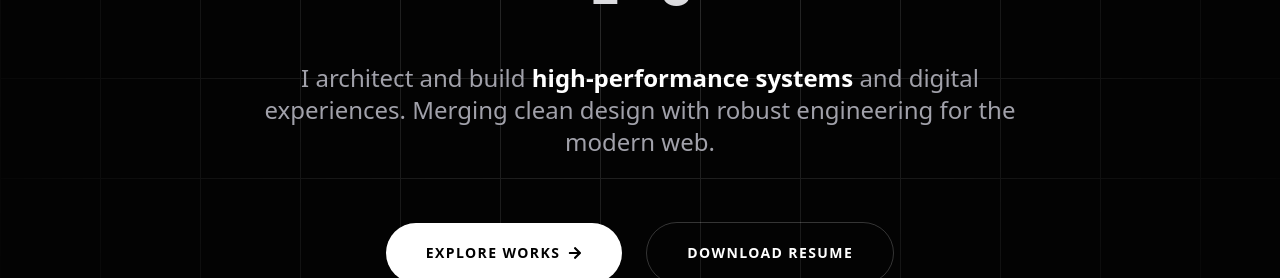
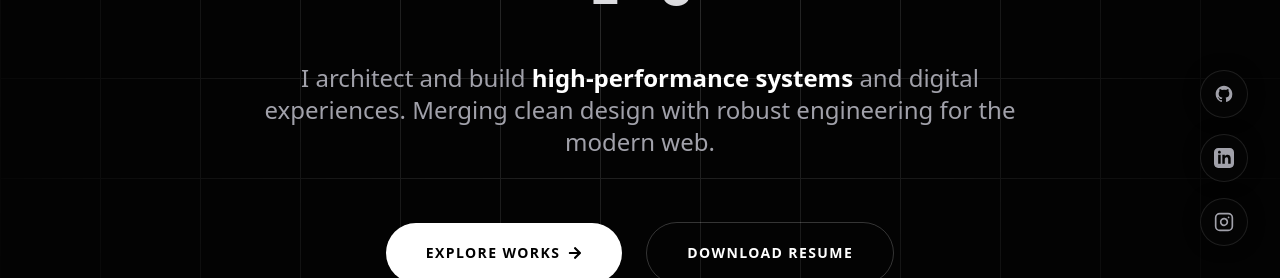
Before and after one commit to jdmkd/my-portfolio, a Next.js app: page / in a window 1280 px wide. Shown: the part 522-800 px from the top of the page. Built offline with nearby package versions, Linux system fonts and the light colour scheme.

Commit message:
feat: add floating social icons and update formatting

```diff
--- a/src/app/layout.tsx
+++ b/src/app/layout.tsx
@@ -6,6 +6,8 @@
 import RouteProgress from "@/widgets/RouteProgress";
 import PageWrapper from "@/widgets/PageWrapper";
 import Script from "next/script";
+
+import FloatingSocials from "@/components/FloatingSocials/FloatingSocials";
 
 const inter = Inter({
   subsets: ["latin"],
@@ -30,18 +32,18 @@
 }) {
   return (
     <html lang="en" className="scroll-smooth dark">
-      <body className={`${inter.variable} font-sans bg-black text-white antialiased selection:bg-[#111111] selection:text-white`}>
-
+      <body
+        className={`${inter.variable} font-sans bg-black text-white antialiased selection:bg-[#111111] selection:text-white`}
+      >
         {/* Main Grid Wrapper - Strict Editorial Border */}
-        <div className="w-full max-w-[1600px] mx-auto min-h-screen flex flex-col">
+        <div className="w-full max-w-[1600px] mx-auto min-h-screen flex flex-col relative">
           <Navbar />
           <RouteProgress />
 
-          <main className="flex-1 w-full flex flex-col">
-            {children}
-          </main>
+          <main className="flex-1 w-full flex flex-col">{children}</main>
 
           <Footer />
+          <FloatingSocials />
         </div>
 
         {process.env.NEXT_PUBLIC_MICROSOFT_CLARITY && (
--- /dev/null
+++ b/src/components/FloatingSocials/FloatingSocials.tsx
@@ -0,0 +1,90 @@
+"use client";
+import React from "react";
+import { motion } from "framer-motion";
+
+const GithubIcon = () => (
+  <svg className="w-5 h-5" fill="currentColor" viewBox="0 0 24 24">
+    <path
+      fillRule="evenodd"
+      d="M12 2C6.477 2 2 6.484 2 12.017c0 4.425 2.865 8.18 6.839 9.504.5.092.682-.217.682-.483 0-.237-.008-.868-.013-1.703-2.782.605-3.369-1.343-3.369-1.343-.454-1.158-1.11-1.466-1.11-1.466-.908-.62.069-.608.069-.608 1.003.07 1.531 1.032 1.531 1.032.892 1.53 2.341 1.088 2.91.832.092-.647.35-1.088.636-1.338-2.22-.253-4.555-1.113-4.555-4.951 0-1.093.39-1.988 1.029-2.688-.103-.253-.446-1.272.098-2.65 0 0 .84-.27 2.75 1.026A9.564 9.564 0 0112 6.844c.85.004 1.705.115 2.504.337 1.909-1.296 2.747-1.027 2.747-1.027.546 1.379.202 2.398.1 2.651.64.7 1.028 1.595 1.028 2.688 0 3.848-2.339 4.695-4.566 4.943.359.309.678.92.678 1.855 0 1.338-.012 2.419-.012 2.747 0 .268.18.58.688.482A10.019 10.019 0 0022 12.017C22 6.484 17.522 2 12 2z"
+      clipRule="evenodd"
+    />
+  </svg>
+);
+
+const LinkedinIcon = () => (
+  <svg className="w-5 h-5" fill="currentColor" viewBox="0 0 24 24">
+    <path
+      fillRule="evenodd"
+      d="M19 0h-14c-2.761 0-5 2.239-5 5v14c0 2.761 2.239 5 5 5h14c2.762 0 5-2.239 5-5v-14c0-2.761-2.238-5-5-5zm-11 19h-3v-11h3v11zm-1.5-12.268c-.966 0-1.75-.79-1.75-1.764s.784-1.764 1.75-1.764 1.75.79 1.75 1.764-.783 1.764-1.75 1.764zm13.5 12.268h-3v-5.604c0-3.368-4-3.113-4 0v5.604h-3v-11h3v1.765c1.396-2.586 7-2.777 7 2.476v6.759z"
+      clipRule="evenodd"
+    />
+  </svg>
+);
+
+const InstagramIcon = () => (
+  <svg
+    className="w-5 h-5"
+    fill="none"
+    stroke="currentColor"
+    strokeWidth="2"
+    strokeLinecap="round"
+    strokeLinejoin="round"
+    viewBox="0 0 24 24"
+  >
+    <rect x="2" y="2" width="20" height="20" rx="5" ry="5"></rect>
+    <path d="M16 11.37A4 4 0 1 1 12.63 8 4 4 0 0 1 16 11.37z"></path>
+    <line x1="17.5" y1="6.5" x2="17.51" y2="6.5"></line>
+  </svg>
+);
+
+const socials = [
+  {
+    name: "GitHub",
+    icon: <GithubIcon />,
+    url: "https://github.com/jdmkd",
+  },
+  {
+    name: "LinkedIn",
+    icon: <LinkedinIcon />,
+    url: "https://linkedin.com/in/dineshkumarx",
+  },
+  {
+    name: "Instagram",
+    icon: <InstagramIcon />,
+    url: "https://instagram.com/jd_mkd_09",
+  },
+];
+
+const FloatingSocials = () => {
+  return (
+    <div className="fixed bottom-8 right-8 z-[999] flex flex-col gap-4">
+      {socials.map((social, idx) => (
+        <motion.a
+          key={idx}
+          href={social.url}
+          target="_blank"
+          rel="noopener noreferrer"
+          whileHover={{ scale: 1.1, x: -4 }}
+          initial={{ opacity: 0, x: 20 }}
+          animate={{ opacity: 1, x: 0 }}
+          transition={{
+            duration: 0.5,
+            delay: 0.8 + idx * 0.1,
+            ease: [0.16, 1, 0.3, 1],
+          }}
+          className="w-12 h-12 rounded-full bg-[#050505]/80 border border-white/10 flex items-center justify-center text-zinc-400 hover:text-white hover:bg-white/10 hover:border-white/30 backdrop-blur-xl transition-colors shadow-[0_0_15px_rgba(0,0,0,0.5)] group relative"
+        >
+          {social.icon}
+
+          {/* Tooltip */}
+          <span className="absolute right-16 px-3 py-1.5 bg-[#111] border border-white/10 rounded-md text-[10px] font-bold tracking-widest uppercase text-white opacity-0 group-hover:opacity-100 transition-opacity whitespace-nowrap pointer-events-none">
+            {social.name}
+          </span>
+        </motion.a>
+      ))}
+    </div>
+  );
+};
+
+export default FloatingSocials;
--- a/src/components/WorkExperience/WorkExperience.tsx
+++ b/src/components/WorkExperience/WorkExperience.tsx
@@ -273,8 +273,8 @@
                 <p className="text-xl md:text-2xl font-medium tracking-tight text-zinc-300 leading-relaxed">
                   {exp.overview}
                 </p>
-                <span className="text-[10px] uppercase tracking-widest text-zinc-600 font-bold">
-                  📍 {exp.location}
+                <span className="text-[10px] text-base uppercase tracking-widest text-zinc-600 font-bold">
+                  {exp.location}
                 </span>
               </div>
 
```
